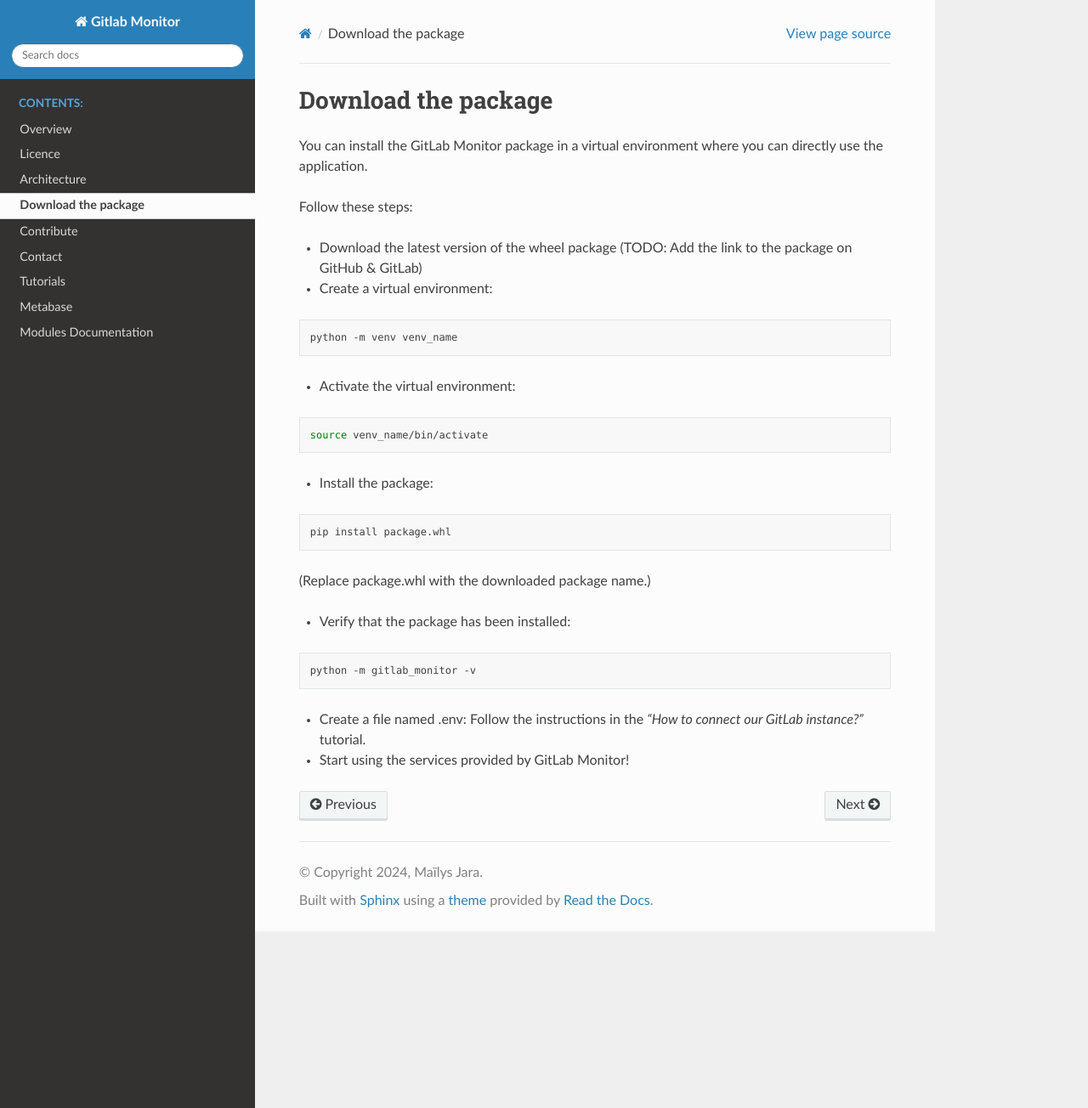
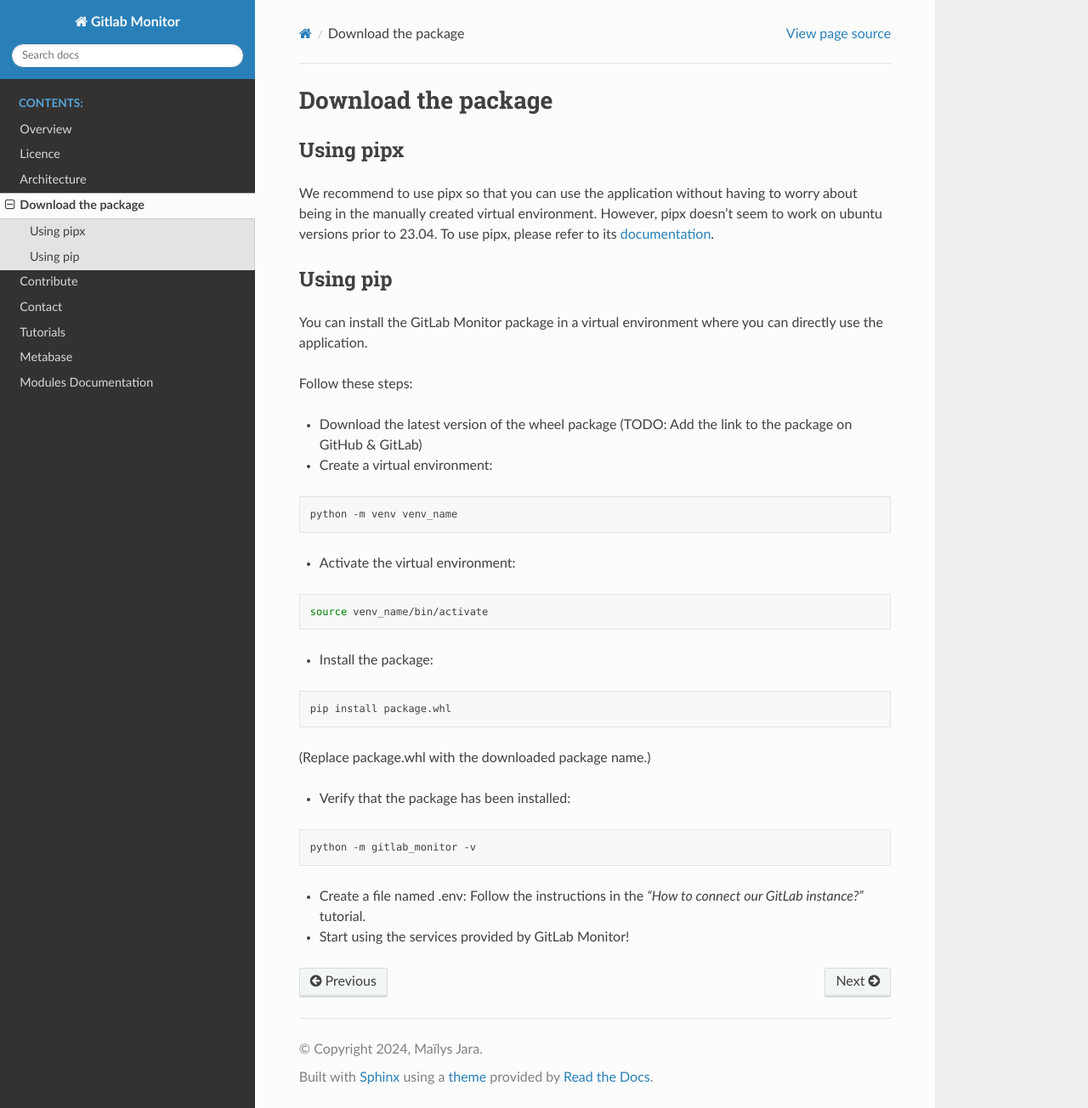
Before and after one commit to linagora/Gitlab_Monitor, a Sphinx documentation site: the page built from docs/sources/download_package.md, in a window 1280 px wide and 1304 px high. Shown: the whole window at 85% size. Built offline with Sphinx 7.4.7 and the Read the Docs theme 3.1.0, drawn with Linux system fonts in a browser that asks for light colours.

Commit message:
docs: clean documentation

```diff
--- a/docs/sources/download_package.md
+++ b/docs/sources/download_package.md
@@ -1,4 +1,10 @@
 # Download the package
+
+## Using pipx
+
+We recommend to use pipx so that you can use the application without having to worry about being in the manually created virtual environment. However, pipx doesn't seem to work on ubuntu versions prior to 23.04. To use pipx, please refer to its [documentation](https://pipx.pypa.io/stable/getting-started/).
+
+## Using pip
 
 You can install the GitLab Monitor package in a virtual environment where you can directly use the application.
 
```
Also changed, not shown: README.md (+11 -17 lines).
